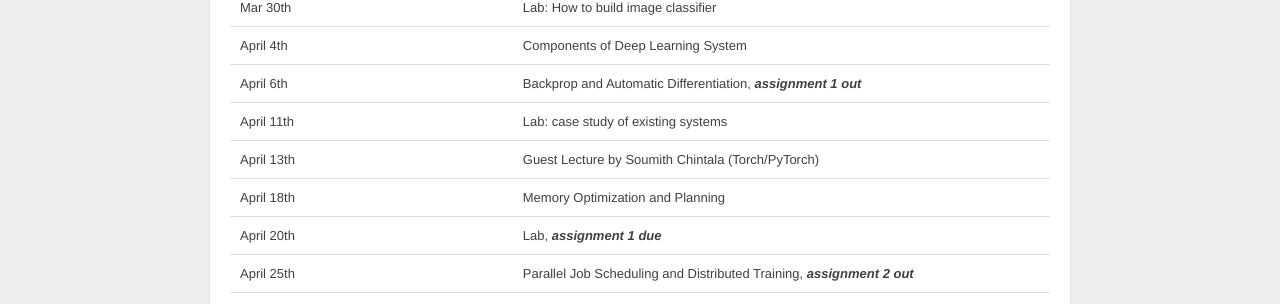
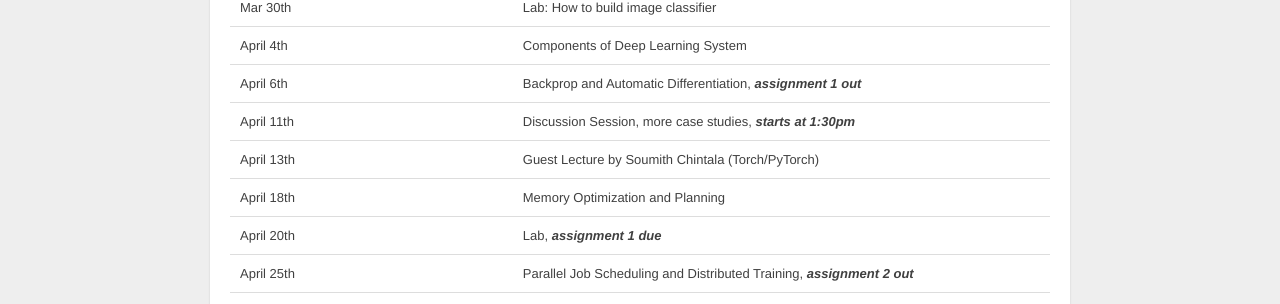
Before and after one commit to dlsys-course/dlsys-course.github.io, a Jekyll site: the page built from schedule.md, in a window 1280 px wide and 1146 px high. Shown: the part 293-597 px from the top of the window. Built offline with Jekyll 4.4.1, drawn with Linux system fonts in a browser that asks for light colours.

Commit message:
update schedule

```diff
--- a/schedule.md
+++ b/schedule.md
@@ -20,7 +20,7 @@ happen on Wed/Friday instead (see the schedule for details).
 | Mar 30th                 |   Lab: How to build image classifier                  |
 | April 4th                |   Components of  Deep Learning System                 |
 | April 6th                |   Backprop and Automatic Differentiation, ***assignment 1 out*** |
-| April 11th               |   Lab: case study of existing systems                 |
+| April 11th               |   Discussion Session, more case studies, ***starts at 1:30pm***                 |
 | April 13th               |   Guest Lecture by Soumith Chintala (Torch/PyTorch)   |
 | April 18th               |   Memory Optimization and Planning                    |
 | April 20th               |   Lab, ***assignment 1 due***                    |
```
